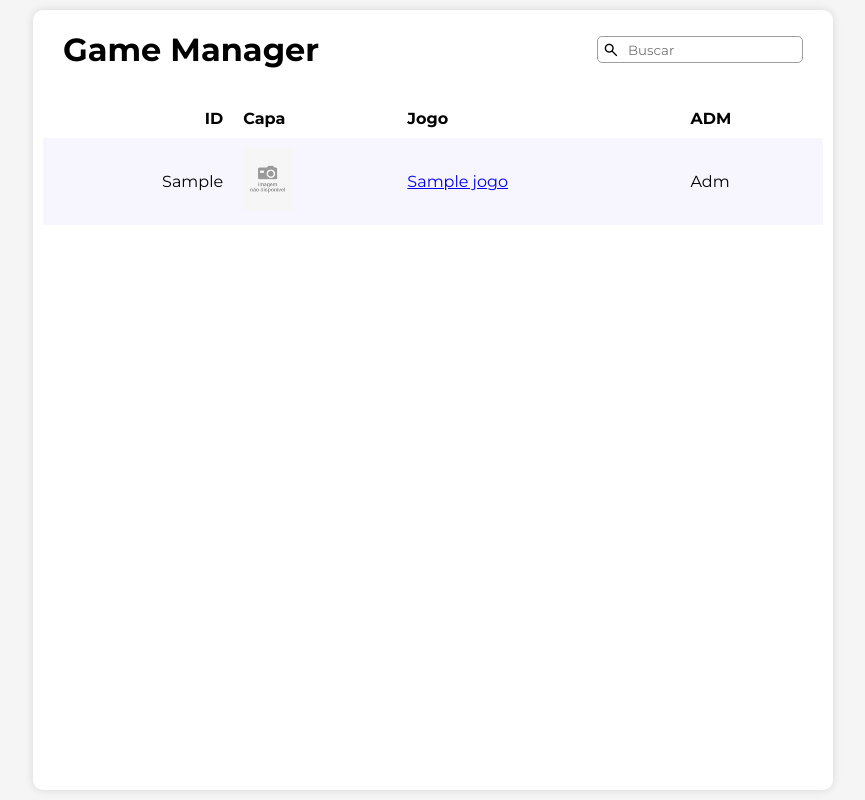
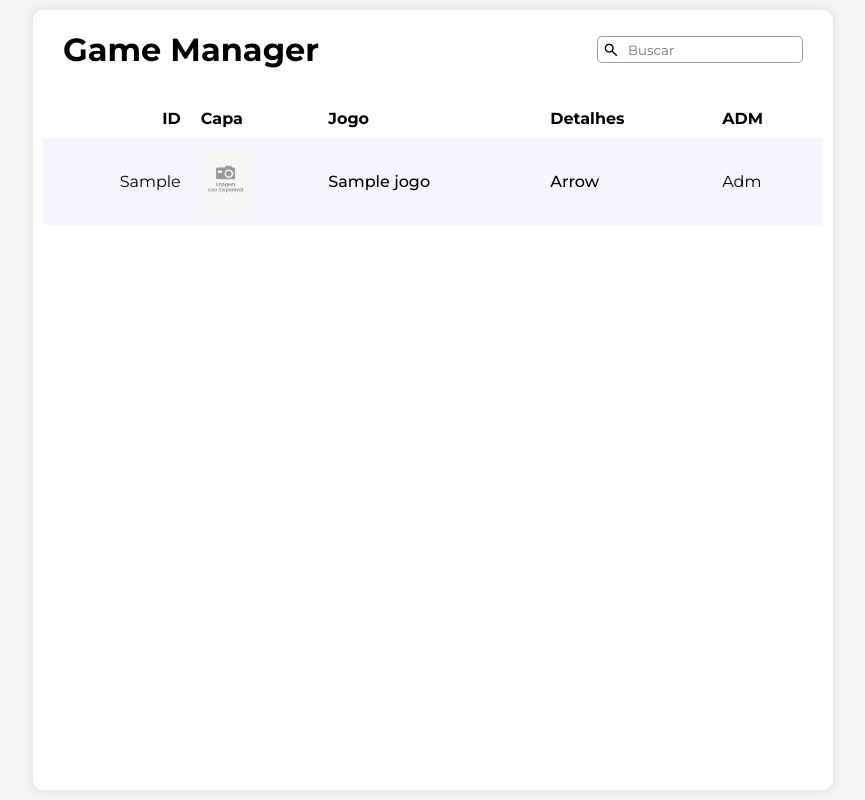
Before and after one commit to brunobusarello/game_manager, a PHP site: page / in a window 1280 px wide. Shown: the whole page, without its empty margins (207-1072 px from the left). Run offline with PHP 8.4, Linux system fonts and the light colour scheme; tables that the repository leaves empty or names only in its code hold one stand-in row (values such as "Sample post").

Commit message:
upate the initial page

```diff
--- a/estilos/style.css
+++ b/estilos/style.css
@@ -107,3 +107,12 @@ div.scroll table td:nth-child(1){
 img.mini{
     width: 50px;
 }
+a{
+    color: black;
+    text-decoration: none;
+    transition-duration: 0.2s;
+    font-weight: 500;
+}
+a:hover{
+    text-decoration: underline;
+}
--- a/index.php
+++ b/index.php
@@ -37,6 +37,7 @@
                     <td>ID</td>
                     <td>Capa</td>
                     <td>Jogo</td>
+                    <td>Detalhes</td>
                     <td>ADM</td>
                 </tr>
                 <?php
@@ -54,6 +55,7 @@
                                 echo "<tr><td>$reg->cod";
 								echo "<td><img src='$t' class='mini'>";
 								echo "<td><a href='detalhes.php?cod=$reg->cod'>$reg->nome</a>";
+                                echo "<td><a href='index.php?cod=$reg->cod'>Arrow</a>";
 								echo "<td>Adm";
 							}
 						}
```
Also changed, not shown: estilos/details.css (added).
